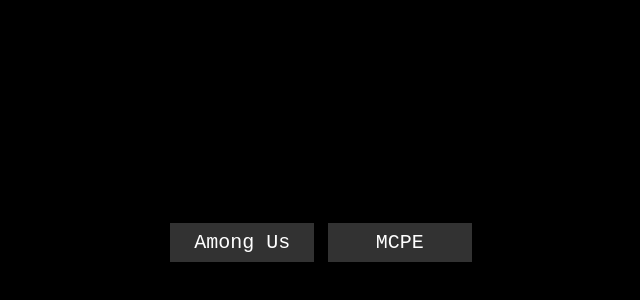
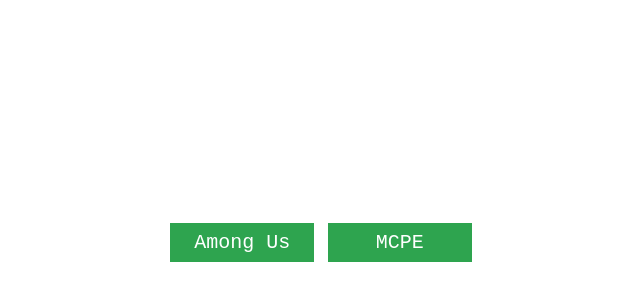
Before and after one commit to amongmcpe/app, a plain HTML site: page test.html in a window 1280 px wide. Shown: the part 134-434 px from the top of the page, without its empty margins (319-959 px from the left). Drawn offline with Linux system fonts and the light colour scheme.

Commit message:
Update test.html

```diff
--- a/test.html
+++ b/test.html
@@ -7,12 +7,11 @@
     <style>
 body{
 	text-align:center;
-  background: #000;
   color: #fff;
   font-family: 'Fira Mono', monospace;
 }
 .button {
-      background: rgba(100, 100, 100, 0.5);
+      background: #2ea44f;
       border: none;
       color: white;
       padding: 8px 17px;
```
